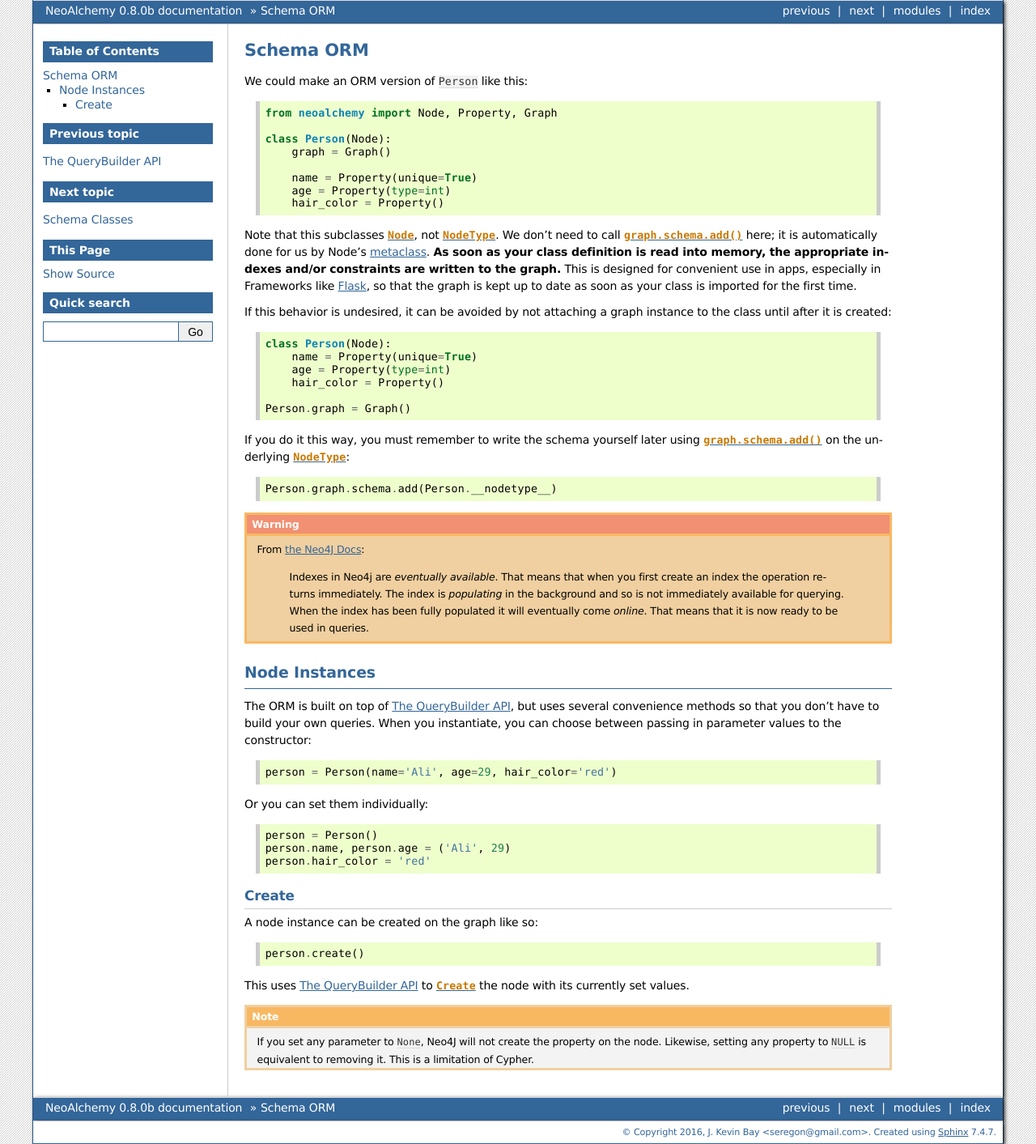
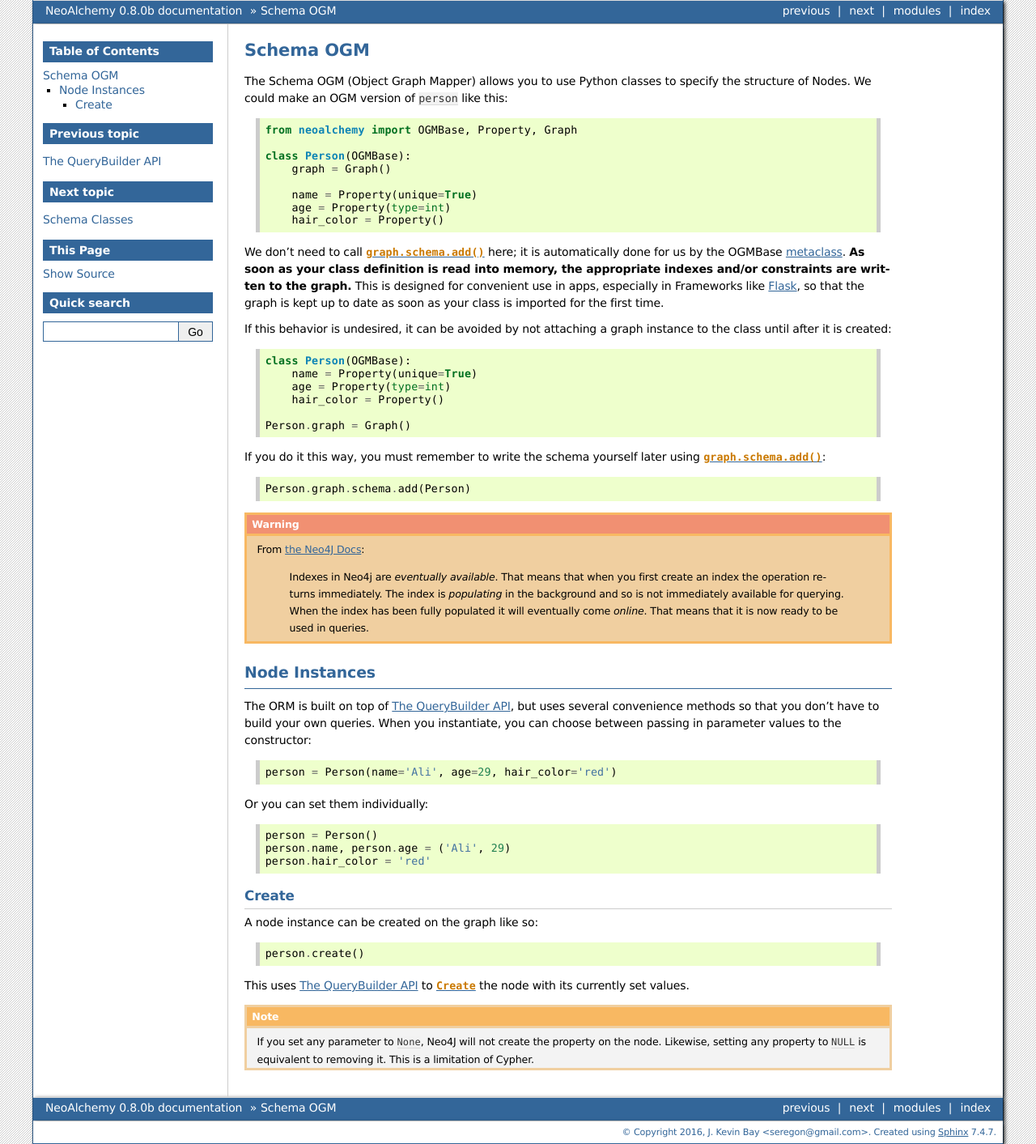
Before and after one commit to TwoBitAlchemist/NeoAlchemy, a Sphinx documentation site: the page built from source/schema-OGM.rst, in a window 1280 px wide. Shown: the whole page at 81% size. Built offline with Sphinx 7.4.7, drawn with Linux system fonts in a browser that asks for light colours.

Commit message:
Starting cleanup on OGM docs

```diff
--- a/source/schema-OGM.rst
+++ b/source/schema-OGM.rst
@@ -1,32 +1,32 @@
 
 
 **********
-Schema ORM
+Schema OGM
 **********
 
-We could make an ORM version of ``Person`` like this::
+The Schema OGM (Object Graph Mapper) allows you to use Python classes to specify
+the structure of Nodes. We could make an OGM version of ``person`` like this::
 
-    from neoalchemy import Node, Property, Graph
+    from neoalchemy import OGMBase, Property, Graph
 
-    class Person(Node):
+    class Person(OGMBase):
         graph = Graph()
 
         name = Property(unique=True)
         age = Property(type=int)
         hair_color = Property()
 
-Note that this subclasses :py:class:`Node`, not :py:class:`NodeType`. We don't
-need to call :py:meth:`graph.schema.add` here; it is automatically done for us
-by Node's `metaclass`_.  **As soon as your class definition is read into
-memory, the appropriate indexes and/or constraints are written to the graph.**
-This is designed for convenient use in apps, especially in Frameworks like
-`Flask`_, so that the graph is kept up to date as soon as your class is
+We don't need to call :py:meth:`graph.schema.add` here; it is automatically
+done for us by the OGMBase `metaclass`_.  **As soon as your class definition is
+read into memory, the appropriate indexes and/or constraints are written to the
+graph.** This is designed for convenient use in apps, especially in Frameworks
+like `Flask`_, so that the graph is kept up to date as soon as your class is
 imported for the first time.
 
 If this behavior is undesired, it can be avoided by not attaching a graph
 instance to the class until after it is created::
 
-    class Person(Node):
+    class Person(OGMBase):
         name = Property(unique=True)
         age = Property(type=int)
         hair_color = Property()
@@ -34,9 +34,9 @@ instance to the class until after it is created::
     Person.graph = Graph()
 
 If you do it this way, you must remember to write the schema yourself later
-using :py:meth:`graph.schema.add` on the underlying :py:class:`NodeType`::
+using :py:meth:`graph.schema.add`::
 
-    Person.graph.schema.add(Person.__nodetype__)
+    Person.graph.schema.add(Person)
 
 .. warning::
     From `the Neo4J Docs`_:
```
